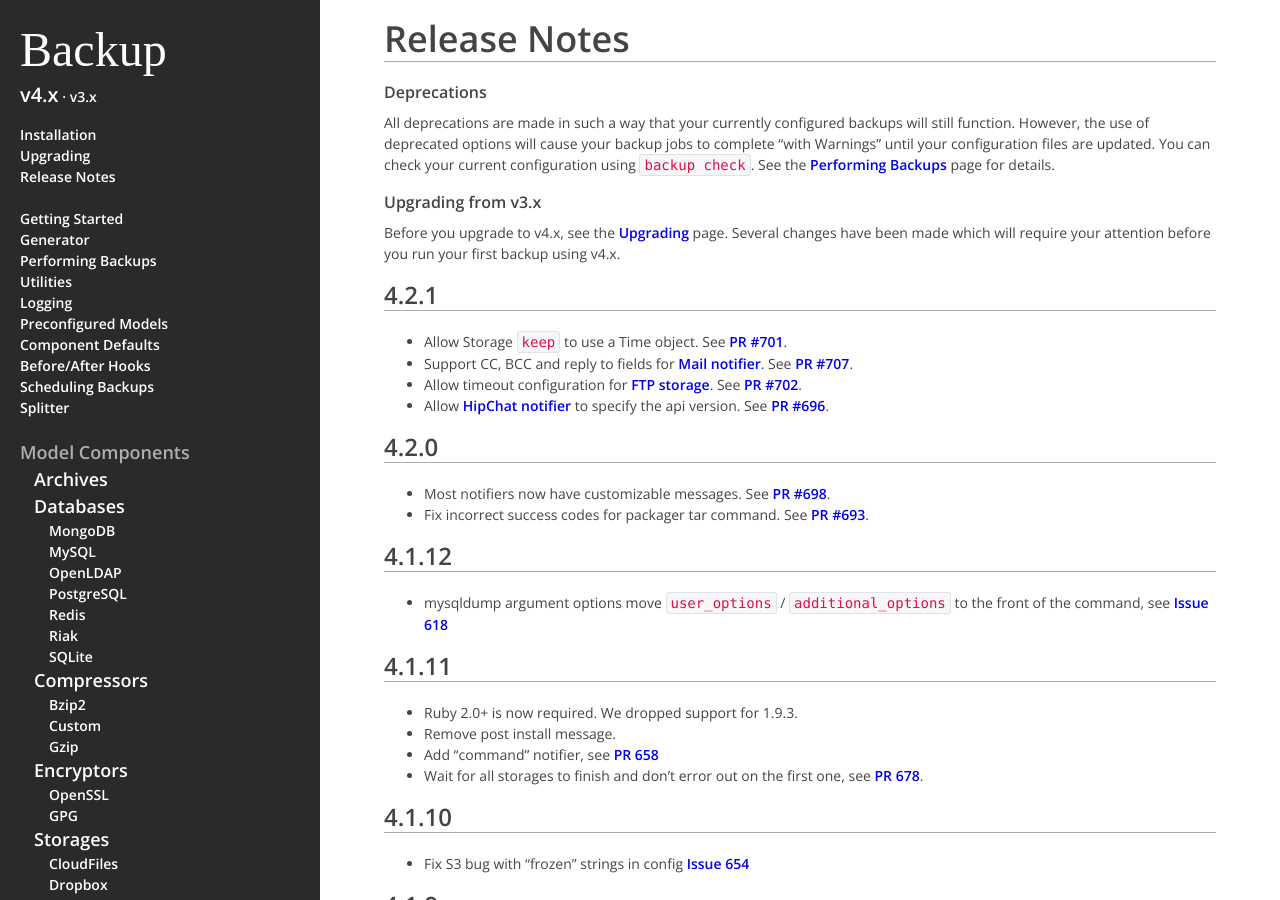
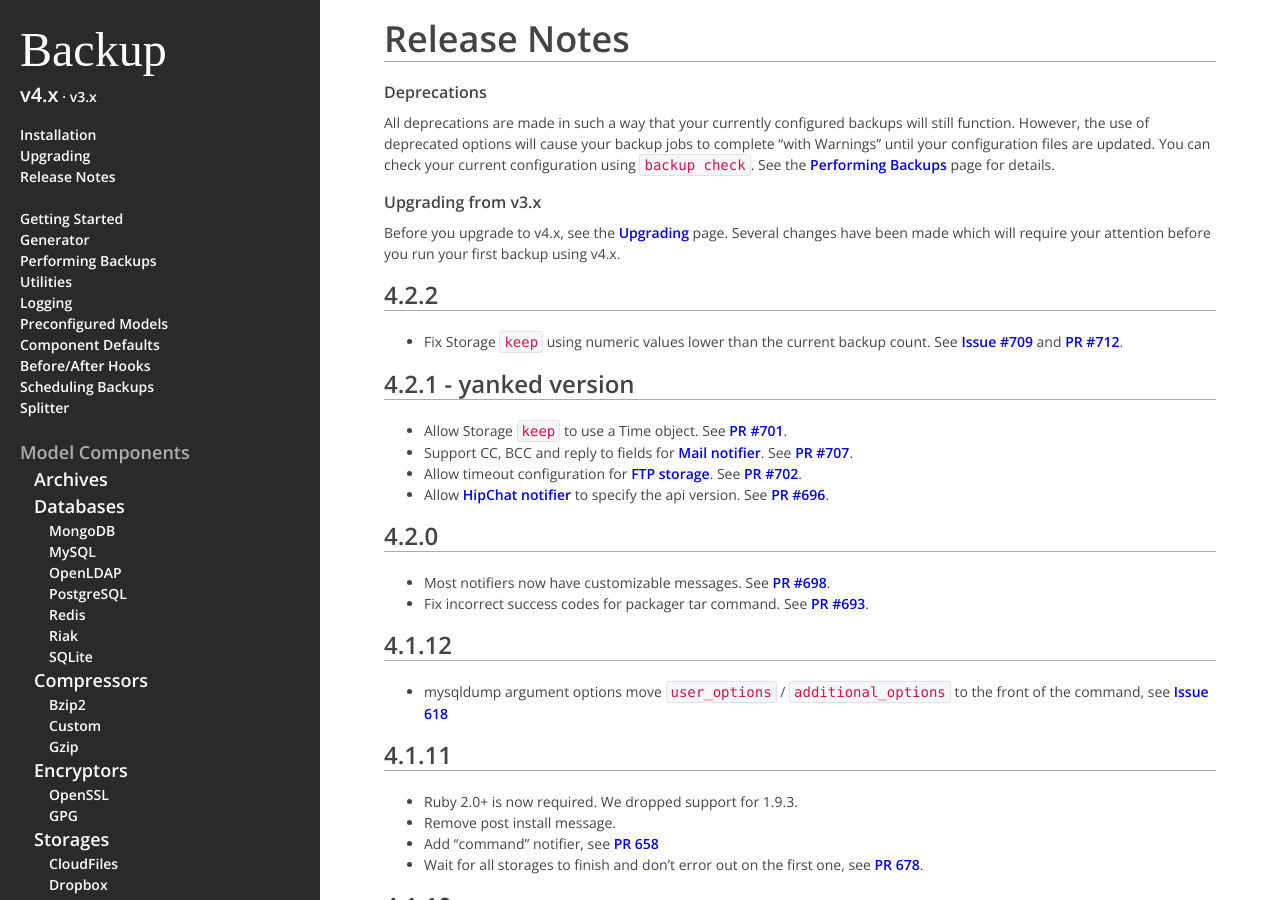
Before and after one commit to backup/backup, a Jekyll site: the page built from v4/release-notes/index.md, in a window 1280 px wide and 900 px high. Built offline with Jekyll 4.4.1, drawn with Linux system fonts in a browser that asks for light colours; some web fonts are replaced; Markdown is read by kramdown in place of the engine named in the settings.

Commit message:
Release 4.2.2

```diff
--- a/v4/release-notes/index.md
+++ b/v4/release-notes/index.md
@@ -18,7 +18,12 @@ See the [Performing Backups][performing-backups] page for details.
 Before you upgrade to v4.x, see the [Upgrading][upgrading] page.
 Several changes have been made which will require your attention before you run your first backup using v4.x.
 
-4.2.1
+4.2.2
+-----
+
+- Fix Storage `keep` using numeric values lower than the current backup count. See [Issue #709](https://github.com/backup/backup/issues/709) and [PR #712](https://github.com/backup/backup/pull/712).
+
+4.2.1 - yanked version
 -----
 
 - Allow Storage `keep` to use a Time object. See [PR #701](https://github.com/backup/backup/pull/701).
```
